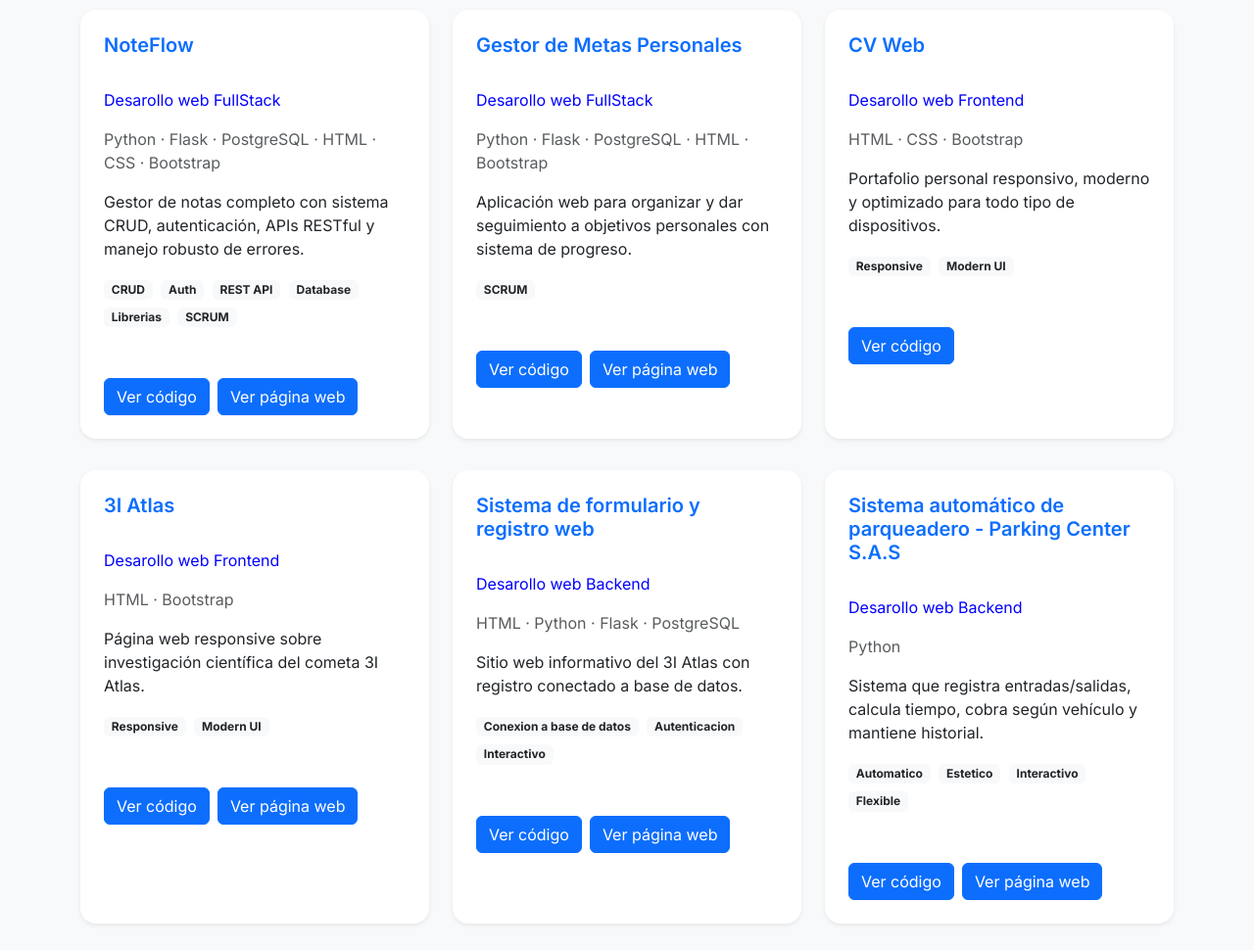
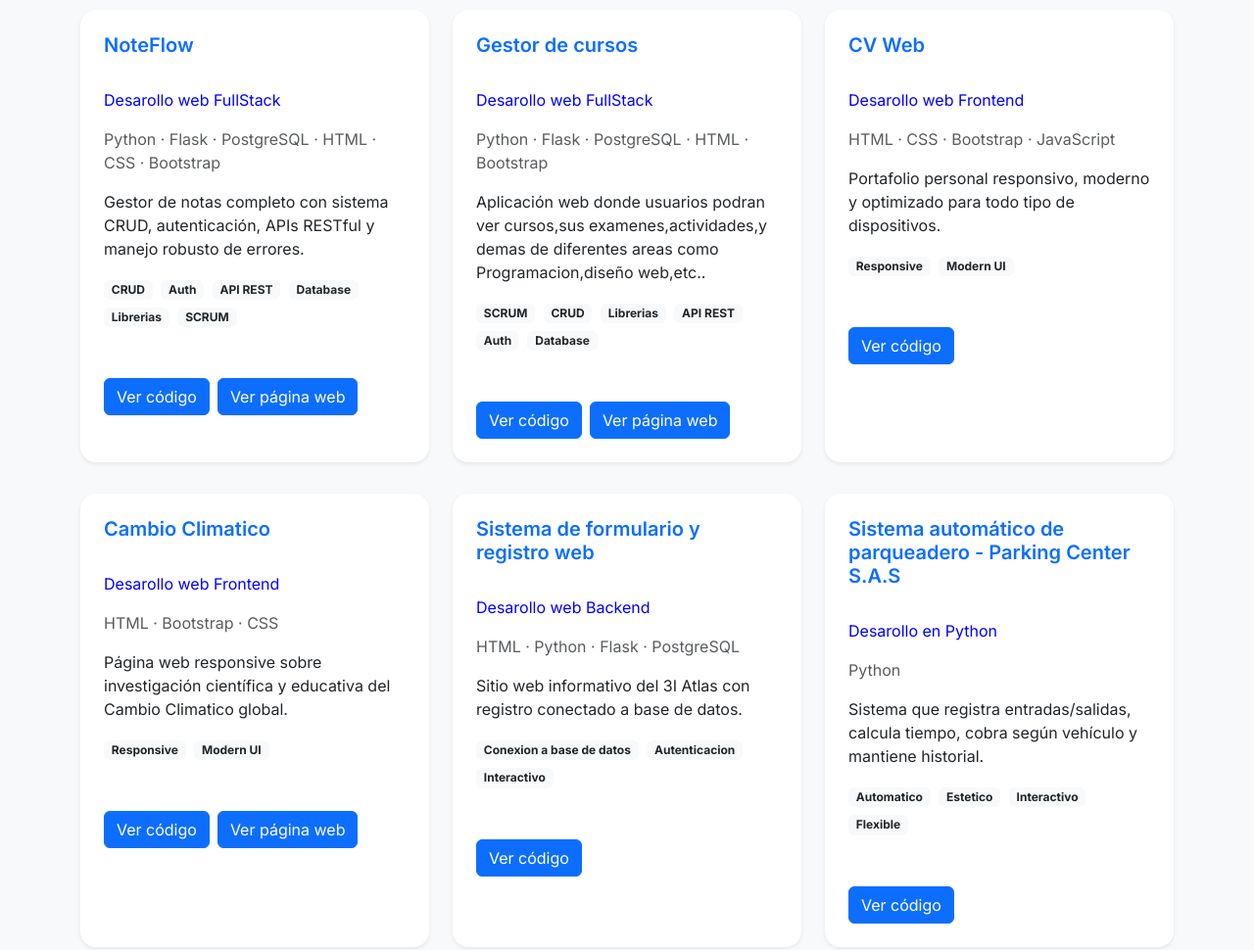
Before and after one commit to Sergio-Bustos/portfolio, a plain HTML site: page index.html in a window 1280 px wide. Shown: the part 2460-3430 px from the top of the page at 98% size. Drawn offline with nearby package versions, Linux system fonts and the light colour scheme.

Commit message:
Corrigiendo hipervinculos

```diff
--- a/index.html
+++ b/index.html
@@ -338,7 +338,7 @@
                     <div class="mt-3">
                         <span class="badge bg-light text-dark me-1 mb-1">CRUD</span>
                         <span class="badge bg-light text-dark me-1 mb-1">Auth</span>
-                        <span class="badge bg-light text-dark me-1 mb-1">REST API</span>
+                        <span class="badge bg-light text-dark me-1 mb-1">API REST</span>
                         <span class="badge bg-light text-dark me-1 mb-1">Database</span>
                         <span class="badge bg-light text-dark me-1 mb-1">Librerias</span>
                         <span class="badge bg-light text-dark me-1 mb-1">SCRUM</span>
@@ -355,14 +355,19 @@
         <div class="col-md-4">
             <div class="card shadow-sm border-0 rounded-4 h-100 card-hover">
                 <div class="card-body p-4">
-                    <h5 class="card-title text-primary fw-semibold">Gestor de Metas Personales</h5>
+                    <h5 class="card-title text-primary fw-semibold">Gestor de cursos</h5>
                     <br>
                     <p style="color: blue;">Desarollo web FullStack</p>
                     <p class="text-muted mb-3">Python · Flask · PostgreSQL · HTML · Bootstrap</p>
-                    <p>Aplicación web para organizar y dar seguimiento a objetivos personales con sistema de progreso.</p>
+                    <p>Aplicación web donde usuarios podran ver cursos,sus examenes,actividades,y demas de diferentes areas como Programacion,diseño web,etc..</p>
 
                     <div class="mt-3">
                         <span class="badge bg-light text-dark me-1 mb-1">SCRUM</span>
+                        <span class="badge bg-light text-dark me-1 mb-1">CRUD</span>
+                        <span class="badge bg-light text-dark me-1 mb-1">Librerias</span>
+                        <span class="badge bg-light text-dark me-1 mb-1">API REST</span>
+                        <span class="badge bg-light text-dark me-1 mb-1">Auth</span>
+                        <span class="badge bg-light text-dark me-1 mb-1">Database</span>
                     </div>
                     <br><br>
                     <div class="d-flex">
@@ -379,7 +384,7 @@
                     <h5 class="card-title text-primary fw-semibold">CV Web</h5>
                     <br>
                     <p style="color: blue;">Desarollo web Frontend</p>
-                    <p class="text-muted mb-3">HTML · CSS · Bootstrap</p>
+                    <p class="text-muted mb-3">HTML · CSS · Bootstrap · JavaScript</p>
                     <p>Portafolio personal responsivo, moderno y optimizado para todo tipo de dispositivos.</p>
 
                     <div class="mt-3">
@@ -388,7 +393,7 @@
                     </div>
                     <br><br>
                     <div class="d-flex">
-                       <a href="https://github.com/Sergio-Bustos/HojaDeVida" class="btn btn-primary me-2" target="_blank">Ver código</a>
+                       <a href="https://github.com/Sergio-Bustos/portfolio" class="btn btn-primary me-2" target="_blank">Ver código</a>
                     </div>
                 </div>
             </div>
@@ -404,11 +409,11 @@
         <div class="col-md-4">
             <div class="card shadow-sm border-0 rounded-4 h-100 card-hover">
                 <div class="card-body p-4">
-                    <h5 class="card-title text-primary fw-semibold">3I Atlas</h5>
+                    <h5 class="card-title text-primary fw-semibold">Cambio Climatico</h5>
                     <br>
                     <p style="color: blue;">Desarollo web Frontend</p>
-                    <p class="text-muted mb-3">HTML · Bootstrap</p>
-                    <p>Página web responsive sobre investigación científica del cometa 3I Atlas.</p>
+                    <p class="text-muted mb-3">HTML · Bootstrap · CSS</p>
+                    <p>Página web responsive sobre investigación científica y educativa del Cambio Climatico global.</p>
 
                     <div class="mt-3">
                         <span class="badge bg-light text-dark me-1 mb-1">Responsive</span>
@@ -441,7 +446,7 @@
                     <br><br>
                     <div class="d-flex">
                        <a href="https://github.com/Sergio-Bustos/Sistema-de-formulario-y-registro." class="btn btn-primary me-2" target="_blank">Ver código</a>
-                       <a href="index.html#proyectos" class="btn btn-primary" target="_blank">Ver página web</a>
+
                     </div>
                 </div>
             </div>
@@ -453,7 +458,7 @@
                 <div class="card-body p-4">
                     <h5 class="card-title text-primary fw-semibold">Sistema automático de parqueadero - Parking Center S.A.S</h5>
                     <br>
-                    <p style="color: blue;">Desarollo web Backend</p>
+                    <p style="color: blue;">Desarollo en Python</p>
                     <p class="text-muted mb-3">Python</p>
                     <p>Sistema que registra entradas/salidas, calcula tiempo, cobra según vehículo y mantiene historial.</p>
 
@@ -466,7 +471,7 @@
                     <br><br>
                     <div class="d-flex">
                        <a href="https://github.com/Sergio-Bustos/Proyecto-Parking-Center-S.A.S" class="btn btn-primary me-2" target="_blank">Ver código</a>
-                       <a href="index.html#proyectos" class="btn btn-primary" target="_blank">Ver página web</a>
+
                     </div>
                 </div>
             </div>
```
